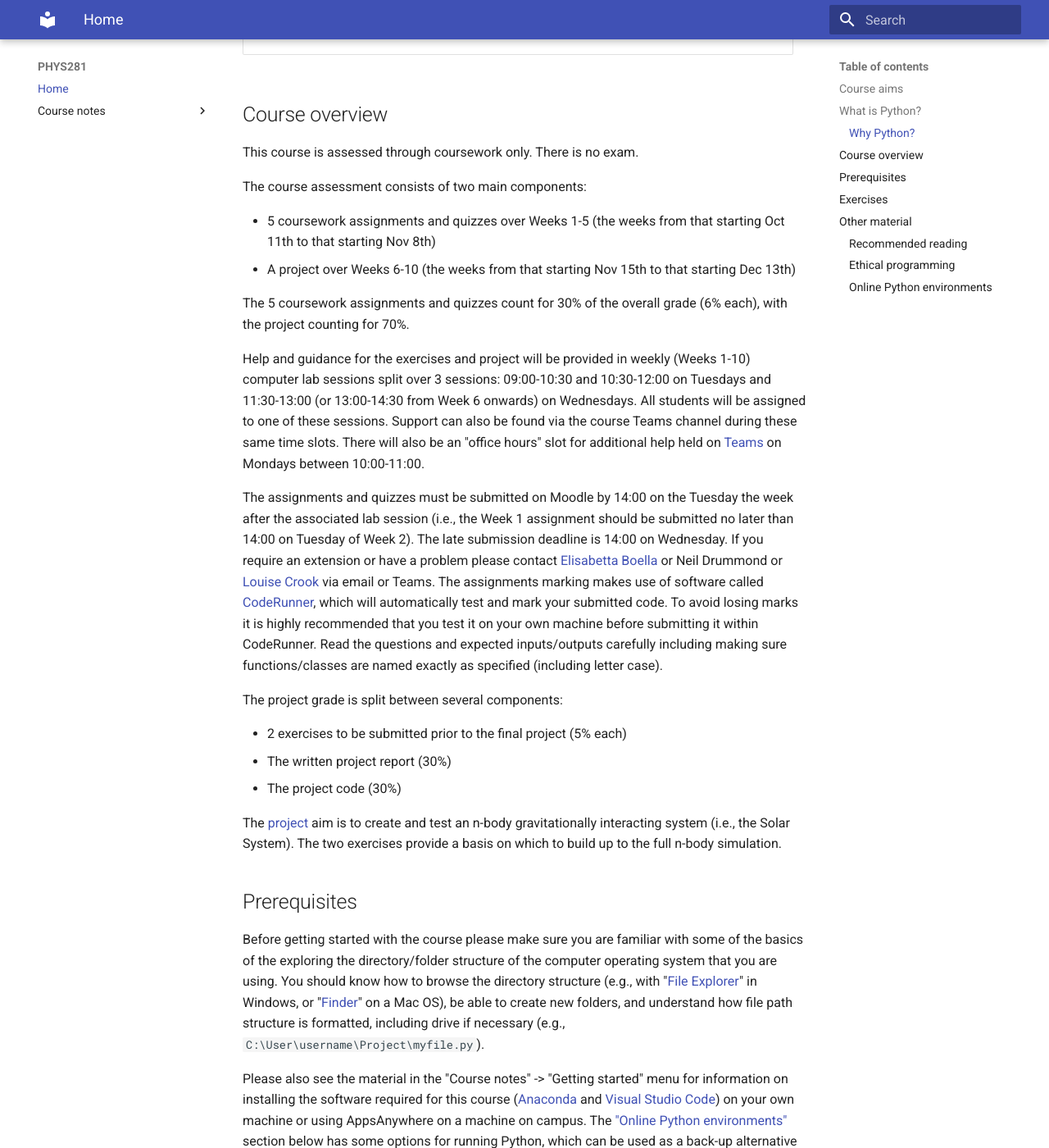
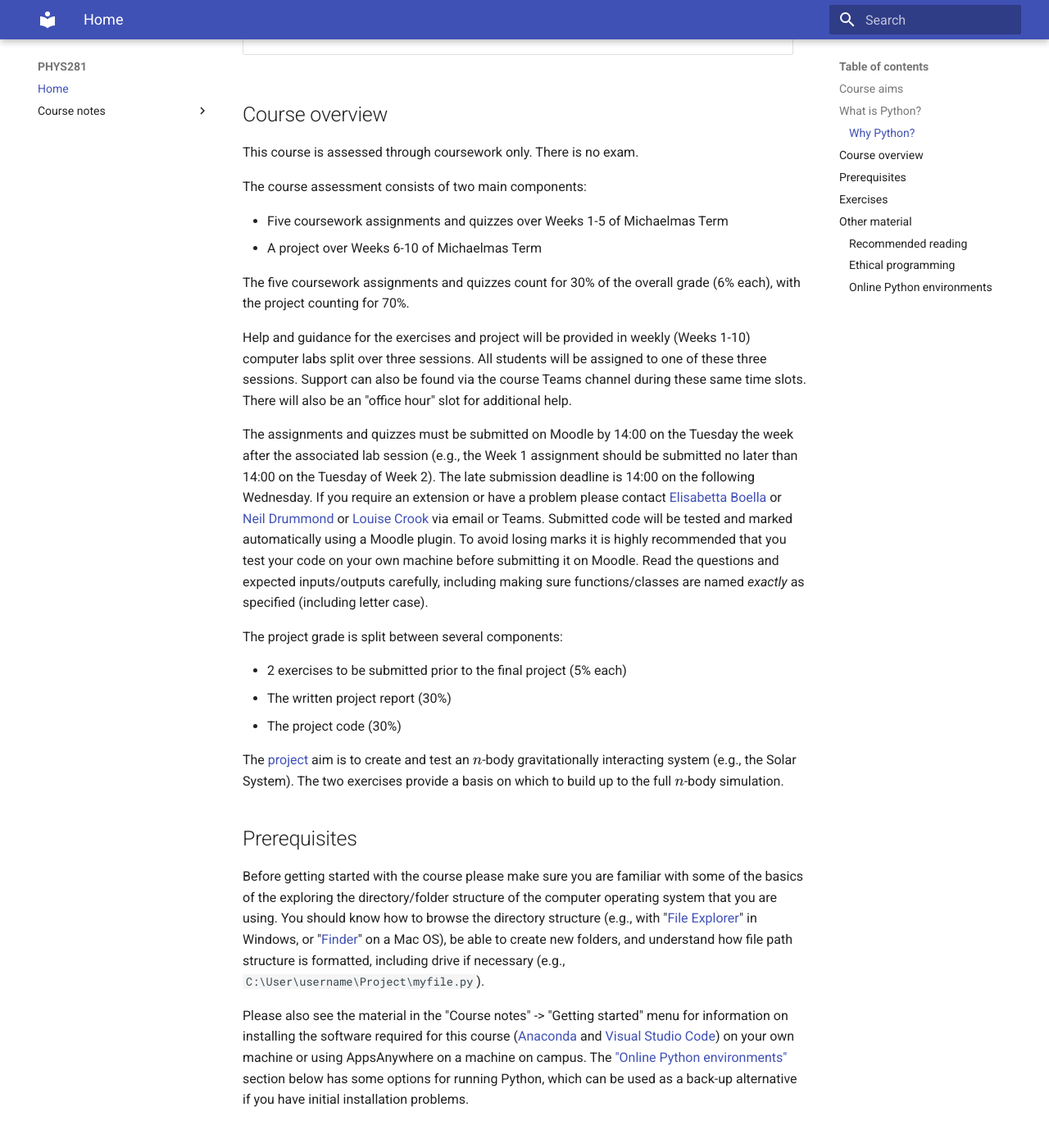
Before and after one commit to ndd21/PHYS281, an MkDocs documentation site: the page built from docs/index.md, in a window 1280 px wide and 1400 px high, scrolled down 2770 px. Shown: the whole window at 82% size. Built offline with MkDocs 1.6.1 and Material for MkDocs 9.7.7, drawn with Linux system fonts in a browser that asks for light colours.

Commit message:
Removed out-of-date information about timings of lab sessions. Removed reference to Coderunner.

```diff
--- a/docs/index.md
+++ b/docs/index.md
@@ -113,32 +113,35 @@ This course is assessed through coursework only. There is no exam.
 
 The course assessment consists of two main components:
 
-* 5 coursework assignments and quizzes over Weeks 1-5 (the weeks from that starting Oct 11th to that
-  starting Nov 8th)
-* A project over Weeks 6-10 (the weeks from that starting Nov 15th to that starting Dec 13th)
+* Five coursework assignments and quizzes over Weeks 1-5 of Michaelmas Term
+* A project over Weeks 6-10 of Michaelmas Term
 
-The 5 coursework assignments and quizzes count for 30% of the overall grade (6% each), with the
-project counting for 70%.
+The five coursework assignments and quizzes count for 30% of the
+overall grade (6% each), with the project counting for 70%.
 
-Help and guidance for the exercises and project will be provided in weekly (Weeks 1-10) computer lab
-sessions split over 3 sessions: 09:00-10:30 and 10:30-12:00 on Tuesdays and 11:30-13:00 (or
-13:00-14:30 from Week 6 onwards) on Wednesdays. All students will be assigned to one of these
-sessions. Support can also be found via the course Teams channel during these same time slots. There
-will also be an "office hours" slot for additional help held on
-[Teams](https://teams.microsoft.com/l/channel/19%3a2fc8b74ecec9415da068a9d1db998c2f%40thread.tacv2/General?groupId=6450347a-2db6-4607-b96d-5b56f586d9b5&tenantId=9c9bcd11-977a-4e9c-a9a0-bc734090164a)
-on Mondays between 10:00-11:00.
+Help and guidance for the exercises and project will be provided in
+weekly (Weeks 1-10) computer labs split over three sessions. All
+students will be assigned to one of these three sessions. Support can
+also be found via the course Teams channel during these same time
+slots. There will also be an "office hour" slot for additional help.
 
-The assignments and quizzes must be submitted on Moodle by 14:00 on the Tuesday the week after the
-associated lab session (i.e., the Week 1 assignment should be submitted no later than 14:00 on
-Tuesday of Week 2). The late submission deadline is 14:00 on Wednesday. If you
-require an extension or have a problem please contact [Elisabetta
-Boella](https://teams.microsoft.com/l/chat/0/0?users=e.boella@lancaster.ac.uk) or Neil Drummond or [Louise
-Crook](https://teams.microsoft.com/l/chat/0/0?users=l.crook@lancaster.ac.uk) via email or Teams. The
-assignments marking makes use of software called [CodeRunner](https://coderunner.org.nz/), which
-will automatically test and mark your submitted code. To avoid losing marks it is highly recommended
-that you test it on your own machine before submitting it within CodeRunner. Read the questions and
-expected inputs/outputs carefully including making sure functions/classes are named exactly as
-specified (including letter case).
+The assignments and quizzes must be submitted on Moodle by 14:00 on
+the Tuesday the week after the associated lab session (e.g., the Week
+1 assignment should be submitted no later than 14:00 on the Tuesday of
+Week 2). The late submission deadline is 14:00 on the following
+Wednesday. If you require an extension or have a problem please
+contact [Elisabetta
+Boella](https://teams.microsoft.com/l/chat/0/0?users=e.boella@lancaster.ac.uk)
+or [Neil
+Drummond](https://teams.microsoft.com/l/chat/0/0?users=n.drummond@lancaster.ac.uk)
+or [Louise
+Crook](https://teams.microsoft.com/l/chat/0/0?users=l.crook@lancaster.ac.uk)
+via email or Teams. Submitted code will be tested and marked
+automatically using a Moodle plugin. To avoid losing marks it is
+highly recommended that you test your code on your own machine before
+submitting it on Moodle. Read the questions and expected
+inputs/outputs carefully, including making sure functions/classes are
+named *exactly* as specified (including letter case).
 
 The project grade is split between several components:
 
@@ -146,9 +149,11 @@ The project grade is split between several components:
 * The written project report (30%)
 * The project code (30%)
 
-The [project](https://www.lancaster.ac.uk/staff/drummonn/PHYS281/gravity/) aim is to create and test an n-body
-gravitationally interacting system (i.e., the Solar System). The two exercises provide a basis on
-which to build up to the full n-body simulation.
+The
+[project](https://www.lancaster.ac.uk/staff/drummonn/PHYS281/gravity/)
+aim is to create and test an $n$-body gravitationally interacting
+system (e.g., the Solar System). The two exercises provide a basis on
+which to build up to the full $n$-body simulation.
 
 ## Prerequisites
 
```
